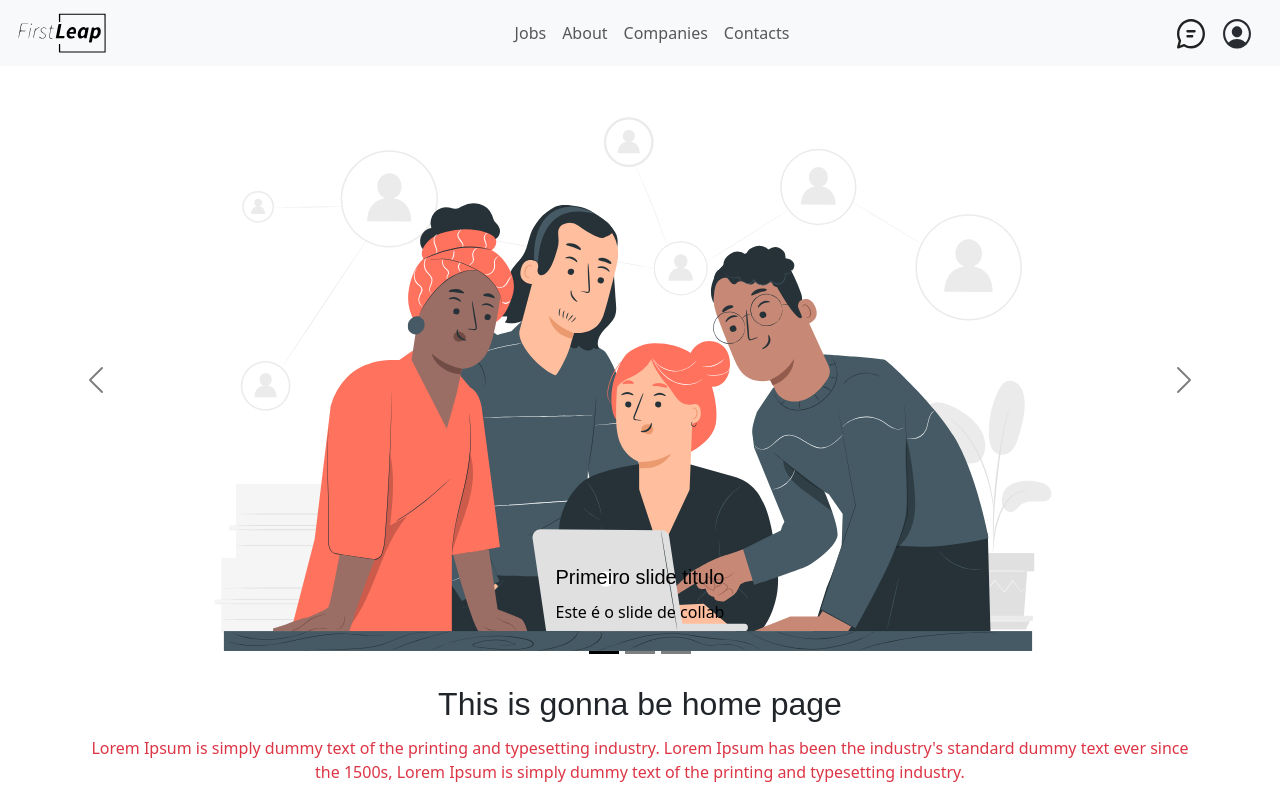
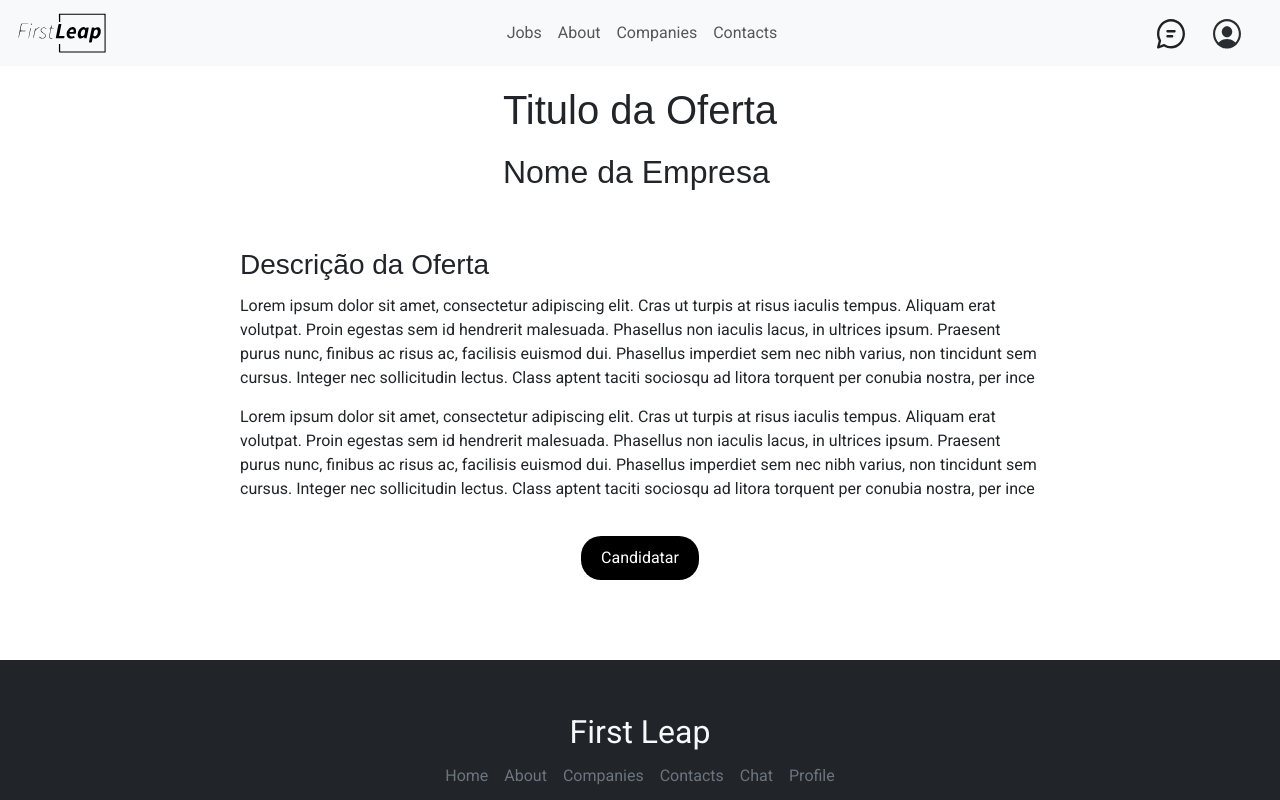
Before and after one commit to Arianna-Cicero/First-Leap, a React (Vite) app: page /home in a window 1280 px wide. Shown: the top 800 px of the page. Built offline with nearby package versions, Linux system fonts and the light colour scheme.

Commit message:
Revert "update: add burger to the navBar, update footer, add margins in layout component, add new routes"
This reverts commit d8886c000dd5c3d56ebeaa6a7e7adc0dcf8507f4.

```diff
--- a/src/App.jsx
+++ b/src/App.jsx
@@ -8,11 +8,13 @@ import NoPage from "./pages/noPage";
 import Desempregados from "./pages/desempregados";
 import Login from "./pages/login";
 import Auth from "./pages/auth";
-
+import Register from "./pages/register"
+import JobOffer from "./pages/jobOffer";
 function App() {
   return (
     <>
-      <BrowserRouter>
+      <JobOffer></JobOffer>
+      {/* <BrowserRouter>
         <Routes>
           <Route index element={<Home />} />
           <Route path="/home" element={<Home />} />
@@ -23,7 +25,7 @@ function App() {
           <Route path="/login" element={<Auth />} />
           <Route path="*" element={<NoPage />} />
         </Routes>
-      </BrowserRouter>
+      </BrowserRouter> */}
     </>
   );
 }
--- a/src/components/styles.css
+++ b/src/components/styles.css
@@ -0,0 +1,47 @@
+@import url('https://fonts.googleapis.com/css2?family=Roboto:ital,wght@0,100;0,300;0,400;0,500;0,700;0,900;1,100;1,300;1,400;1,500;1,700;1,900&display=swap');
+
+*{
+  font-family: "Roboto";
+}
+
+.col {
+  display: flex;
+  flex-direction: column;
+  justify-content: center; /* Center vertically */
+  align-items: center; /* Center horizontally */
+}
+
+
+.btn-google,
+.btn-facebook {
+  width: 300px; /* Adjust the width of the buttons */
+  border: 2px solid #ccc;
+  border-radius: 20px;
+  margin-bottom: 10px;
+  font-size: 15px;
+
+}
+
+.icon {
+  height: 30px;
+  margin-right: 10px;
+}
+
+.register-input {
+  background-color: #f3f1ff;
+  border: 1px solid #a7a7a7;
+  border-radius: 20px;
+  padding: 10px;
+  box-shadow: none;
+  margin-bottom: 5px;
+  font-size: 15px;
+  width: 300px;
+  height: 44px;
+}
+
+.register-button{
+  background: linear-gradient(to right, #5D46EE, #8777F3);
+  border-radius: 20px;
+  font-size: 17px;
+  font-family:  Roboto ;
+}
--- a/src/pages/desempregados.jsx
+++ b/src/pages/desempregados.jsx
@@ -1,5 +1,5 @@
 import Jobhunt from "../assets/Job-hunt-amico.svg";
-import OfertasDesemp from "../components/OfertasDesemp";
+import OfertasDesemp from "../components/ofertasDesemp";
 import Certification from "../assets/Certification-rafiki.svg"
 function Desempregados() {
   return (
--- /dev/null
+++ b/src/pages/jobOffer.jsx
@@ -0,0 +1,42 @@
+import React from "react";
+import Layout from "../components/layout";
+import "./styles.css"; // Import the CSS file for styling
+
+function JobOffer() {
+  return (
+    <Layout>
+      <div className="job-offer-container">
+        <div className="job-details">
+          <h1>Titulo da Oferta</h1>
+          <h2>Nome da Empresa</h2>
+        </div>
+        <div className="job-description">
+          <h3>Descrição da Oferta</h3>
+          <p>
+            Lorem ipsum dolor sit amet, consectetur adipiscing elit. Cras ut
+            turpis at risus iaculis tempus. Aliquam erat volutpat. Proin egestas
+            sem id hendrerit malesuada. Phasellus non iaculis lacus, in ultrices
+            ipsum. Praesent purus nunc, finibus ac risus ac, facilisis euismod
+            dui. Phasellus imperdiet sem nec nibh varius, non tincidunt sem
+            cursus. Integer nec sollicitudin lectus. Class aptent taciti sociosqu
+            ad litora torquent per conubia nostra, per ince
+          </p>
+          <p>
+            Lorem ipsum dolor sit amet, consectetur adipiscing elit. Cras ut
+            turpis at risus iaculis tempus. Aliquam erat volutpat. Proin egestas
+            sem id hendrerit malesuada. Phasellus non iaculis lacus, in ultrices
+            ipsum. Praesent purus nunc, finibus ac risus ac, facilisis euismod
+            dui. Phasellus imperdiet sem nec nibh varius, non tincidunt sem
+            cursus. Integer nec sollicitudin lectus. Class aptent taciti sociosqu
+            ad litora torquent per conubia nostra, per ince
+          </p>
+        </div>
+        <div>
+          <button className="apply-button">Candidatar</button>
+        </div>
+      </div>
+    </Layout>
+  );
+}
+
+export default JobOffer;
--- a/src/pages/register.jsx
+++ b/src/pages/register.jsx
@@ -5,9 +5,7 @@ import React from "react";
 function Register() {
   return (
     <Layout>
-      <>
         <ImgSideInputs></ImgSideInputs>
-      </>
     </Layout>
   );
 }
--- a/src/pages/styles.css
+++ b/src/pages/styles.css
@@ -18,3 +18,36 @@
 .h3 {
   font-family: sans-serif;
 }
+
+.job-offer-container {
+  display: flex;
+  flex-direction: column;
+  align-items: center;
+  gap: 20px; /* Adjust spacing between sections */
+}
+
+.job-description {
+  max-width: 800px; /* Limit width of job description */
+}
+
+.job-description h3 {
+  margin-top: 20px;
+}
+
+.job-description p {
+  margin-bottom: 15px;
+}
+.apply-button {
+  background-color: black;
+  color: white;
+  padding: 10px 20px;
+  border: none;
+  border-radius: 20px;
+  cursor: pointer;
+  font-size: 16px;
+  transition: background-color 0.3s ease;
+}
+
+.apply-button:hover {
+  background-color: gray;
+}
```
